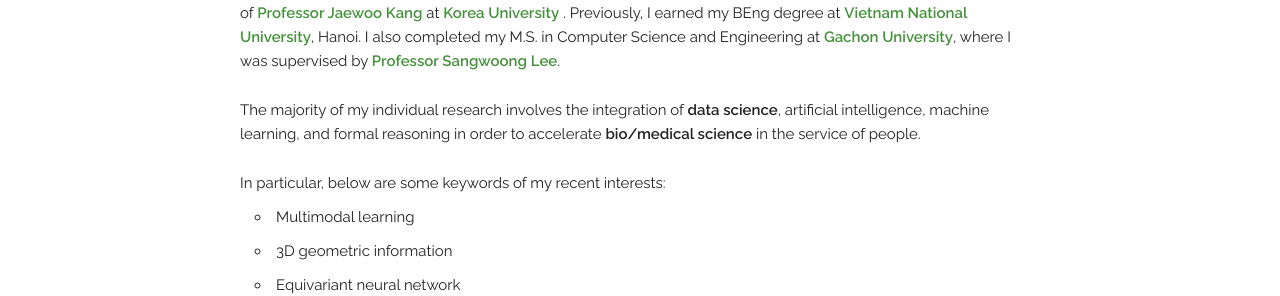
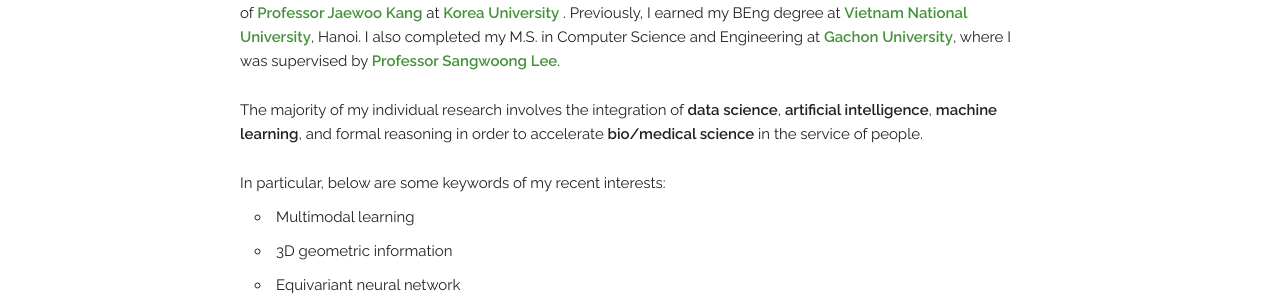
Before and after one commit to quangnguyenbn99/quangnguyenbn99.github.io, a Jekyll site: the page built from index.html, in a window 1280 px wide and 900 px high, scrolled down 334 px. Shown: the part 159-455 px from the top of the window. Built offline with Jekyll 4.4.1, drawn with Linux system fonts in a browser that asks for light colours; some web fonts are replaced.

Commit message:
upload_data

```diff
--- a/_data/experience.yaml
+++ b/_data/experience.yaml
@@ -22,7 +22,7 @@
   time: "Jun 2015 - Sep 2015"
   title: "Robotic engineering intern"
   subtitle: "R&D lab"
-  category: "wok"
+  category: "work"
 
 
 - place: "Vietnam National University"
--- a/_data/main_info.yaml
+++ b/_data/main_info.yaml
@@ -5,7 +5,6 @@
 email: "quangku12 [AT] korea.ac.kr"
 profile_pic: "/assets/profile-pics/quang.png"
 cv: "assets/cv/quang_cv.pdf"
-#semantic_scholar: "https://www.semanticscholar.org/"
 google_scholar: "https://scholar.google.com/citations?user=SdkxyOsAAAAJ&hl=en"
 linkedin: "https://www.linkedin.com/in/quang-nguyen-945a7a187/"
 github: "https://github.com/quangnguyenbn99"
--- a/_layouts/default.html
+++ b/_layouts/default.html
@@ -6,7 +6,7 @@
   –––––––––––––––––––––––––––––––––––––––––––––––––– -->
   <meta charset="utf-8">
   <title>{{ site.data.main_info.name }}</title>
-  <meta name="description" content="Homepage of Junmo Kang">
+  <meta name="description" content="Homepage of Ngoc-Quang Nguyen">
   <meta name="author" content="Junmo Kang">
 
   <!-- Mobile Specific Metas
@@ -76,11 +76,6 @@
               <span onclick="window.open('{{ site.data.main_info.cv }}')" style="cursor: pointer">
                 <i class="fa ai ai-cv-square" aria-hidden="true"></i>
               </span>
-
-              <span onclick="window.open('{{ site.data.main_info.semantic_scholar }}')" style="cursor: pointer">
-                <i class="ai fa ai-semantic-scholar-square" aria-hidden="true"></i>
-              </span>
-
               <span onclick="window.open('{{ site.data.main_info.google_scholar }}')" style="cursor: pointer">
                 <i class="ai fa ai-google-scholar-square" aria-hidden="true"></i>
               </span>
--- a/index.html
+++ b/index.html
@@ -11,7 +11,7 @@
       Previously, I earned my BEng degree at <a href="https://uet.vnu.edu.vn/en/">Vietnam National University</a>, Hanoi. I also completed my M.S. in Computer Science and Engineering at <a href="https://www.gachon.ac.kr/kor/index.do">Gachon University</a>, where I was supervised by <a href="http://pr.gachon.ac.kr/">Professor Sangwoong Lee</a>.
     </p>
     <p>
-      The majority of my individual research involves the integration of <b>data science</b>, artificial intelligence, machine learning, and formal reasoning in order to accelerate <b>bio/medical science</b> in the service of people.
+      The majority of my individual research involves the integration of <b>data science</b>, <b>artificial intelligence</b>, <b>machine learning</b>, and formal reasoning in order to accelerate <b>bio/medical science</b> in the service of people.
     </p>
     </p>
       In particular, below are some keywords of my recent interests:
@@ -87,7 +87,7 @@
           <div class="row" style="margin: inherit;">
             <div class="three columns">
               <div class="figure">
-                <img src="/assets/logos/Koreauniv_logo.png" width="100%" style="display: block; margin: auto; padding-bottom: 10%; max-width: 150px;">
+                <img src="/assets/logos/Koreauniv_logo.png" width="60%" style="display: block; margin: auto; padding-bottom: 10%; max-width: 150px;">
               </div>
             </div>
             <div class="nine columns">
@@ -103,7 +103,7 @@
           <div class="row" style="margin: inherit;">
             <div class="three columns">
               <div class="figure">
-                <img src="/assets/logos/Voronoi_logo.png" width="100%" style="display: block; margin: auto; padding-top: 3%; padding-bottom: 5%; max-width: 200px;">
+                <img src="/assets/logos/Voronoi_logo.png" width="60%" style="display: block; margin: auto; padding-top: 3%; padding-bottom: 5%; max-width: 150px;">
               </div>
             </div>
             <div class="nine columns">
@@ -313,7 +313,7 @@
 <div class="docs-section" id="resume">
   <h4>Vitæ</h4>
 
-  <p>Full CV in <a href={{ "/assets/cv/quang_cv" | prepend: site.baseurl }} target="_blank">PDF</a>.</p>
+  <p>Full CV in <a href={{ "/assets/cv/quang_cv.pdf" | prepend: site.baseurl }} target="_blank">PDF</a>.</p>
 
   <!-- The Timeline -->
   <ul class="timeline">
```
Also changed, not shown: assets/logos/Gachonuniv_logo.png.
